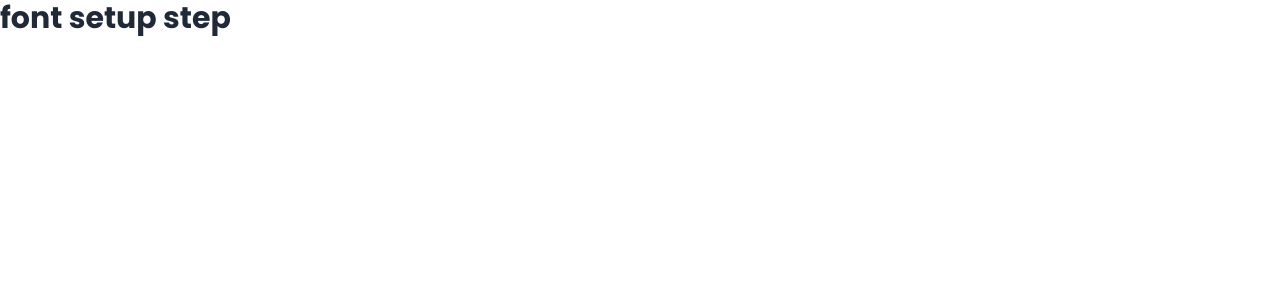
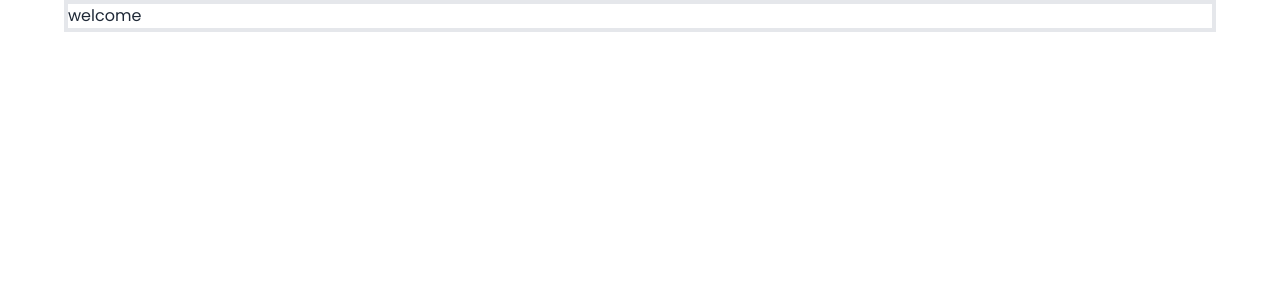
Before and after one commit to didarulZend1981/auth-test, a React (Vite) app: page / in a window 1280 px wide. Shown: the top 300 px of the page. Built offline with nearby package versions, Linux system fonts and the light colour scheme.

Commit message:
root,Outlet,home

```diff
--- /dev/null
+++ b/src/layouts/Root.jsx
@@ -0,0 +1,12 @@
+import { Outlet } from "react-router-dom";
+
+
+const Root = () => {
+  return (
+    <div className="max-w-6xl mx-auto border-4 font-poppins">
+        <Outlet></Outlet>
+    </div>
+  );
+};
+
+export default Root;
--- /dev/null
+++ b/src/pages/Home/Home.jsx
@@ -0,0 +1,11 @@
+
+
+const Home = () => {
+  return (
+    <div>
+      <h2>welcome</h2>
+    </div>
+  );
+};
+
+export default Home;
```
Also changed, not shown: src/routes/Routes.jsx (+12 -1 lines).
